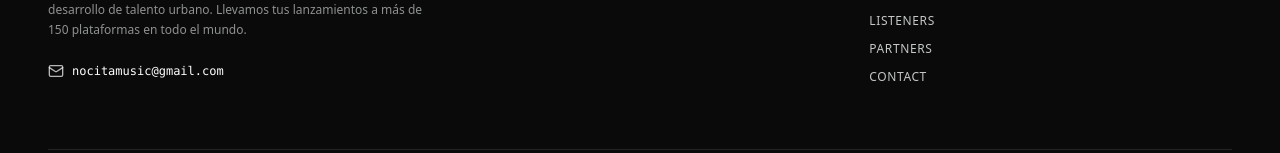
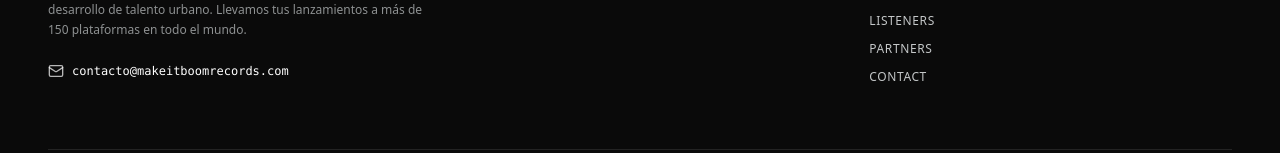
Before and after one commit to boomindev/make-it-boom-records, a React (Vite) app: page / in a window 1280 px wide. Shown: the part 5691-5844 px from the top of the page. Built offline with nearby package versions, Linux system fonts and the light colour scheme.

Commit message:
fix: update contact email to contacto@makeitboomrecords.com

```diff
--- a/index.html
+++ b/index.html
@@ -58,7 +58,7 @@
           },
           "description": "MAKE IT BOOM DISTRIBUTION es una plataforma de distribución musical digital para artistas independientes.",
           "genre": ["Música Urbana", "Trap", "Reggaeton", "Hip-Hop", "Electronic"],
-          "email": "nocitamusic@gmail.com"
+          "email": "contacto@makeitboomrecords.com"
         },
         {
           "@type": "WebSite",
--- a/src/components/Footer.tsx
+++ b/src/components/Footer.tsx
@@ -31,8 +31,8 @@
 
             <div className="flex items-center gap-2 text-xs font-mono text-white">
               <Mail className="w-4 h-4 text-white/70" />
-              <a href="mailto:nocitamusic@gmail.com" className="hover:underline">
-                nocitamusic@gmail.com
+              <a href="mailto:contacto@makeitboomrecords.com" className="hover:underline">
+                contacto@makeitboomrecords.com
               </a>
             </div>
           </div>
```
